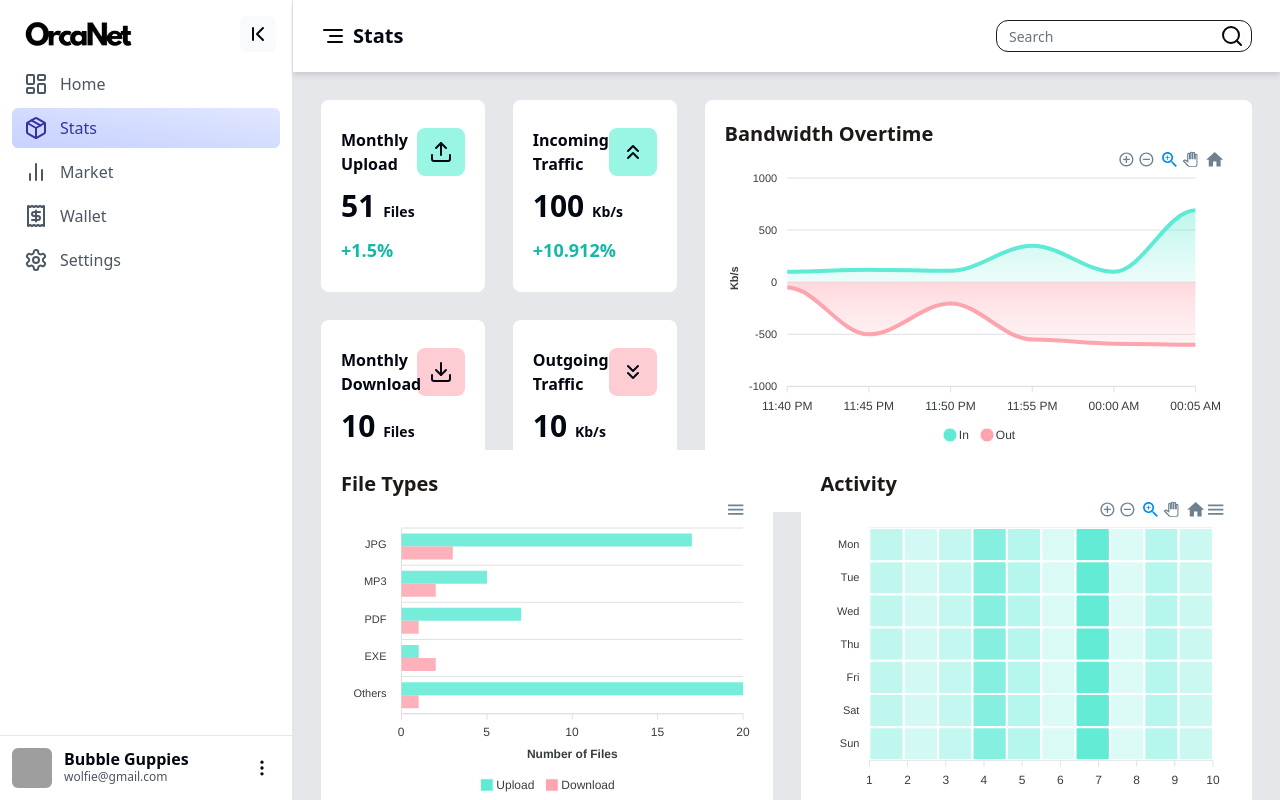
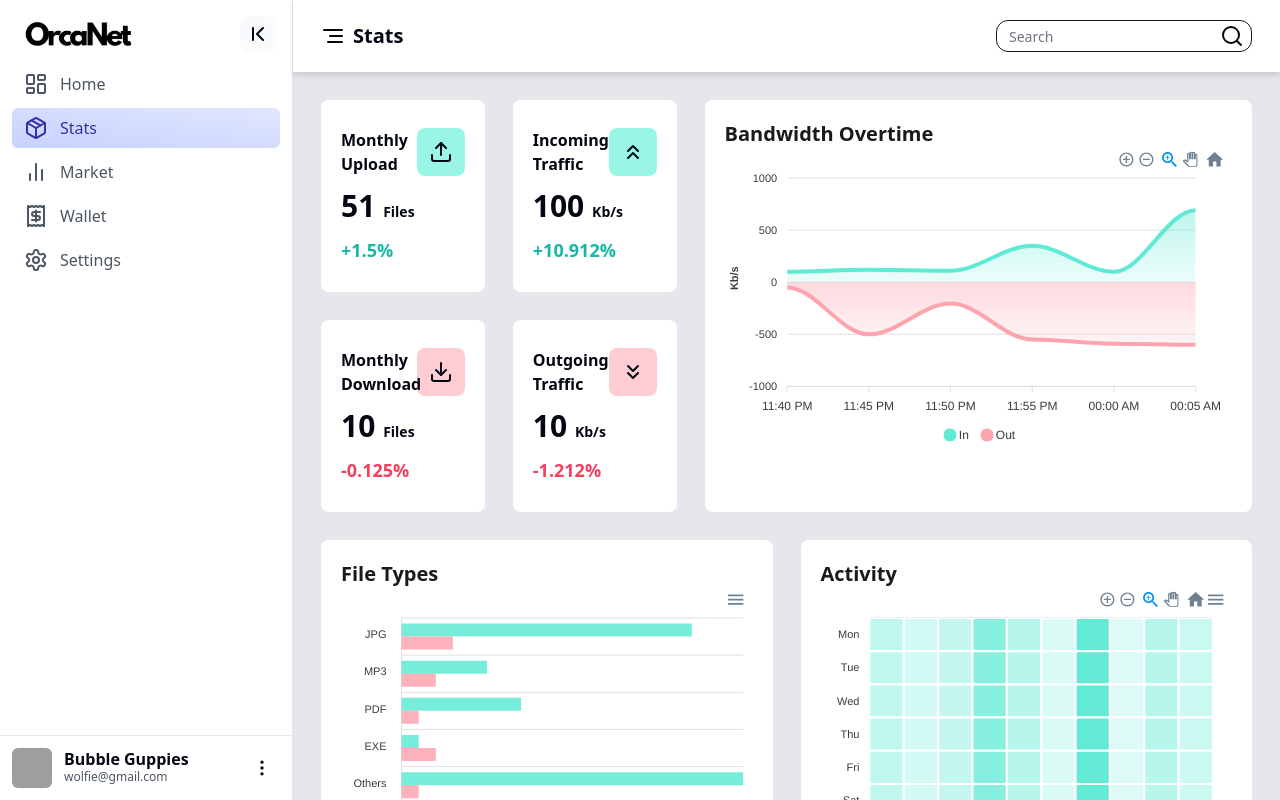
Before and after one commit to sbu-416-24sp/orcanet-desktop-deprecated, a React (Vite) app in the folder frontend/: page /stats in a window 1280 px wide. Built offline with nearby package versions, Linux system fonts and the light colour scheme; grey boxes are pictures that could not be loaded.

Commit message:
Fix: Fix chart overlay

```diff
--- a/frontend/src/stats/StatsPage.tsx
+++ b/frontend/src/stats/StatsPage.tsx
@@ -6,12 +6,12 @@ import ActivityChart from "./ActivityChart";
 
 function StatsPageContent() {
   return (
-    <div className="size-full overflow-y-auto p-7 grid grid-rows-2 gap-7">
+    <div className="size-full overflow-y-auto p-7">
       <div className="grid grid-cols-5 gap-7">
         <StatsCardContainer />
         <BandwidthChart />
       </div>
-      <div className="grid grid-cols-2 gap-7">
+      <div className="grid grid-cols-2 gap-7 mt-7">
         <FileTypeChart />
         <ActivityChart />
       </div>
```
